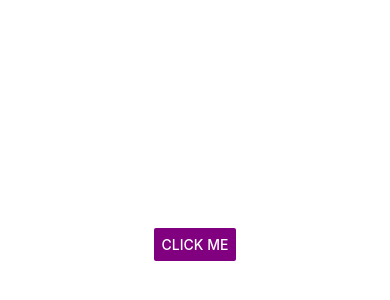
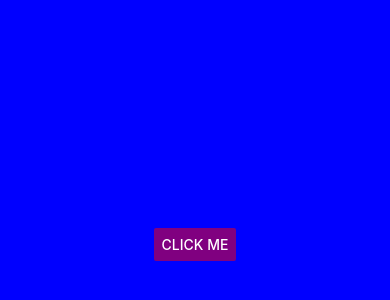
Before and after one commit to 5n0weirdo/Learn-React-Native, a React Native app: screen / in a window 390 px wide. Shown: the part 178-478 px from the top of the page. Built offline with nearby package versions, Linux system fonts and the light colour scheme.

Commit message:
Multiple style

```diff
--- a/App.js
+++ b/App.js
@@ -11,22 +11,13 @@ import {
 
 export default function App() {
   return (
-    <SafeAreaView style={styles.container}>
-      <Button
-        color="purple"
-        title="Click me"
-        onPress={() =>
-          Alert.alert("My Title", "My message", [
-            { text: "Yes", onPress: () => console.log("Yes") },
-            { text: "No", onPress: () => console.log("No") },
-          ])
-        }
-      />
+    <SafeAreaView style={[styles.container, containerStyle]}>
+      <Button color="purple" title="Click me" />
       <StatusBar style="auto" />
     </SafeAreaView>
   );
 }
-
+const containerStyle = { backgroundColor: "blue" };
 const styles = StyleSheet.create({
   container: {
     flex: 1,
```
